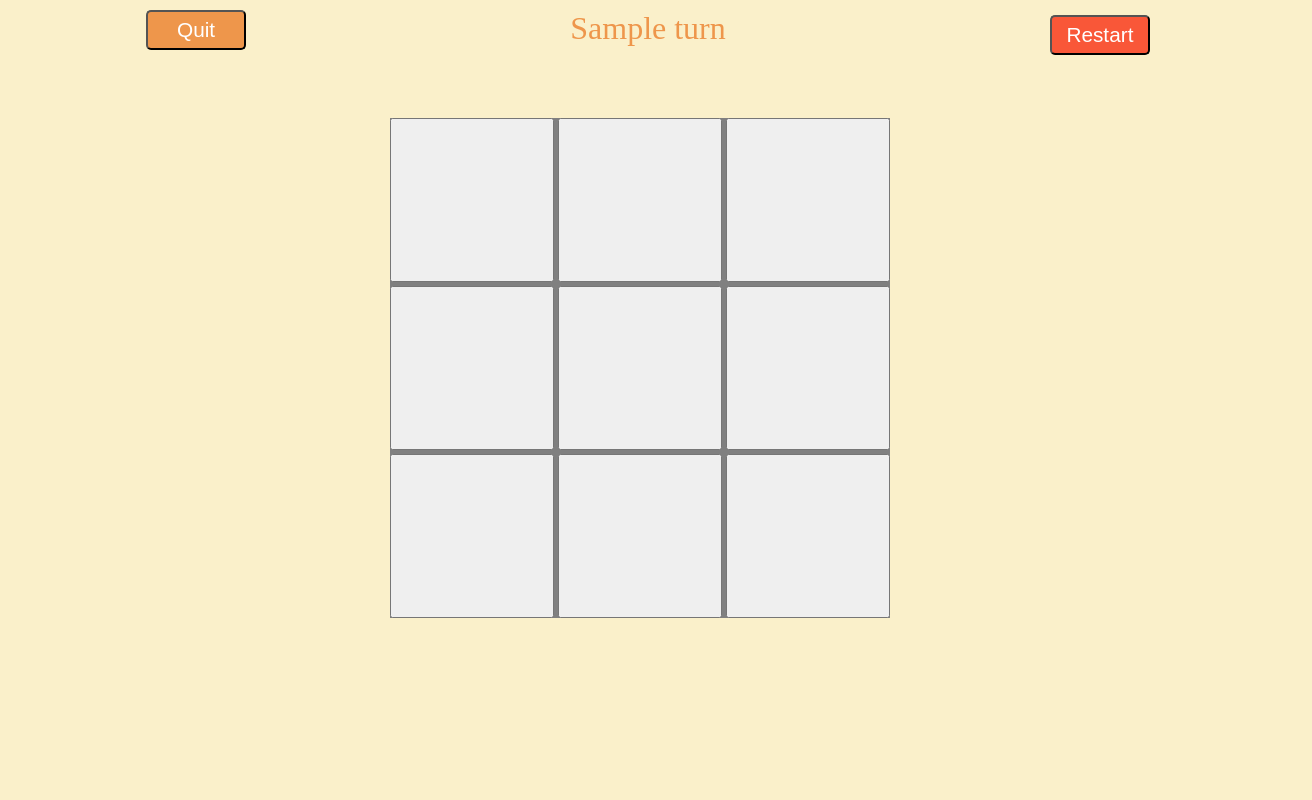
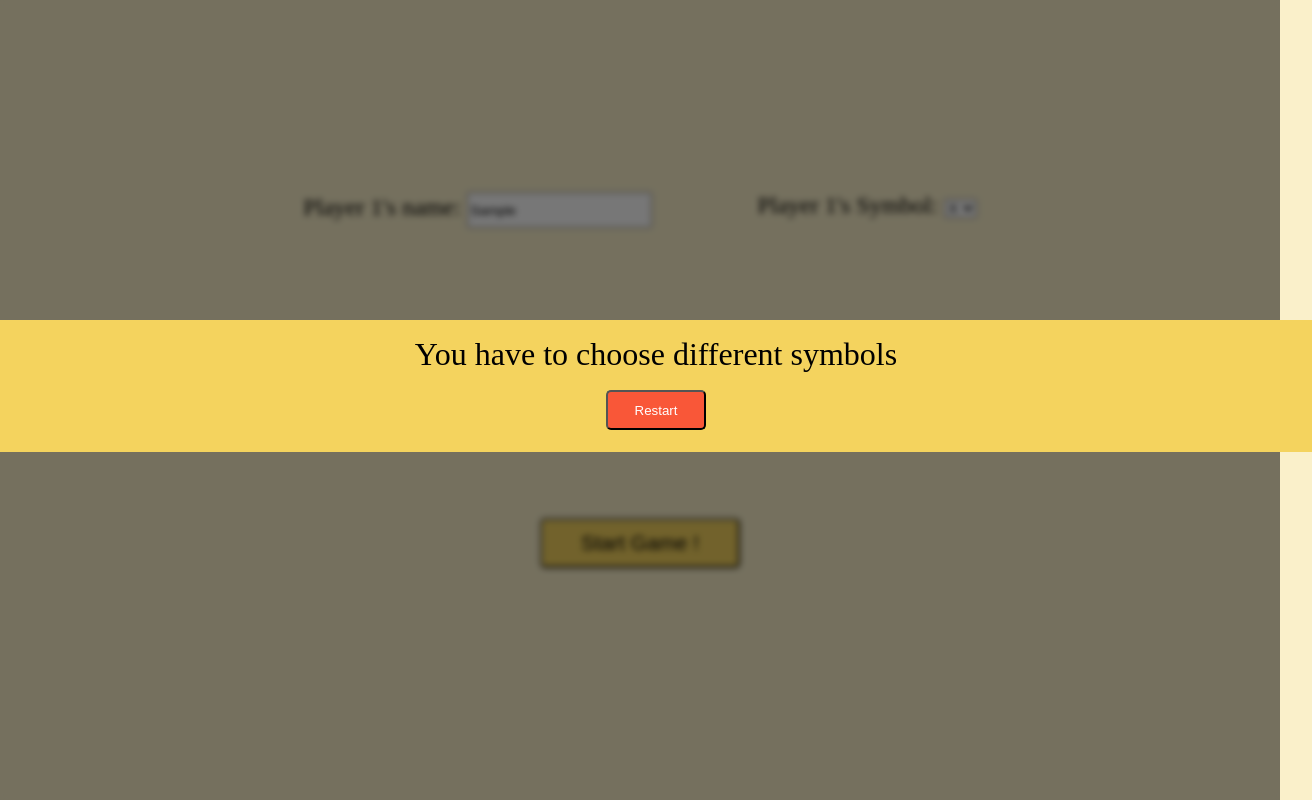
Before and after one commit to carlosmperezm/tic-tac-toe, a plain HTML site: page index.html in a window 1280 px wide. Both pictures are taken after typing "Sample", "Sample" into the empty fields and a click on the button "Start Game !". Shown: the whole page, 1312 px wide, since content can reach past the window. Drawn offline with Linux system fonts and the light colour scheme.

Commit message:
Add form validations

```diff
--- a/index.html
+++ b/index.html
@@ -13,11 +13,11 @@
 
       <p>
         <label for="player1-name">Player 1's name:
-          <input id="player1-name" name="player1-name" placeholder="name">
+          <input required id="player1-name" name="player1-name" placeholder="name">
         </label>
 
         <label for="player1-symbols">Player 1's Symbol:
-          <select id="player1-symbols" name="symbols">
+          <select required id="player1-symbols" name="symbols">
             <option value="X">X</option>
             <option value="O">O</option>
           </select>
@@ -25,11 +25,11 @@
       </p>
       <p>
         <label for="player2-name">Player 2's name:
-          <input id="player2-name" name="player2-name" placeholder="name">
+          <input required id="player2-name" name="player2-name" placeholder="name">
         </label>
 
         <label for="player2-symbols" li>Player 2's Symbol:
-          <select id="player2-symbols" name="symbols">
+          <select required id="player2-symbols" name="symbols">
             <option value="X">X</option>
             <option value="O">O</option>
           </select>
--- a/index.js
+++ b/index.js
@@ -1,7 +1,3 @@
-
-
-
-
 
 // Game
 const Game = function() {
@@ -146,7 +142,7 @@ const DOMController = function() {
     quitButton.textContent = 'Quit';
 
     const currentPlayer = GameController.getActivePlayer().getName();
-    infoMessage.textContent = `${currentPlayer} turn`;
+    infoMessage.textContent = `${currentPlayer}'s turn`;
 
     infoContainer.appendChild(quitButton);
     infoContainer.appendChild(infoMessage);
@@ -200,7 +196,7 @@ const DOMController = function() {
     infoMsg.textContent = `${currentPlayer} turn`;
   };
 
-  const createMessage = (message) => {
+  const createMessage = (message, eventHandler) => {
     const messageBackground = document.createElement('div');
     messageBackground.classList.add('blur-background');
 
@@ -222,7 +218,7 @@ const DOMController = function() {
 
     document.body.appendChild(messageBackground);
 
-    restartButton.addEventListener('click', EventHandler.resetEventHandler);
+    restartButton.addEventListener('click', eventHandler);
 
   };
 
@@ -246,7 +242,11 @@ const EventHandler = function() {
     const player1 = createPlayer(player1Name, player1Symbol);
     const player2 = createPlayer(player2Name, player2Symbol);
 
-    console.log(player1Name);
+
+    if (player1Symbol === player2Symbol) {
+      DOMController.createMessage('You have to choose different symbols', () => window.history.back());
+      return;
+    }
 
     GameController.addPlayers(player1, player2);
 
@@ -278,16 +278,17 @@ const EventHandler = function() {
     const buttonTarget = event.target;
     const buttonIndex = buttonTarget.dataset.index;
 
+
     try {
       activePlayer.playRound(buttonIndex);
 
       if (GameController.isWinner()) {
         const winMessage = `${GameController.getActivePlayer().getName()} takes the round`;
-        DOMController.createMessage(winMessage);
+        DOMController.createMessage(winMessage, EventHandler.resetEventHandler);
       }
       else if (GameController.isTie()) {
         const tieMessage = 'It\'s a tie';
-        DOMController.createMessage(tieMessage);
+        DOMController.createMessage(tieMessage, EventHandler.resetEventHandler);
       }
 
       GameController.switchPlayerTurn();
```
